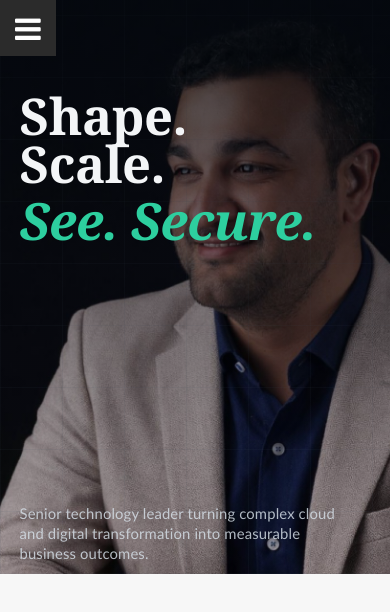
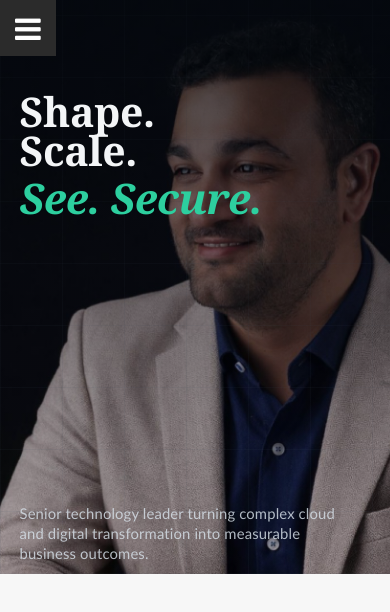
Before and after one commit to uchit/personal_site, a plain HTML site: page index.html in a window 390 px wide. Drawn offline with nearby package versions, Linux system fonts and the light colour scheme; files whose address does not match are found by name.

Commit message:
Further reduce homepage hero headline font size

```diff
--- a/css/custom-style.css
+++ b/css/custom-style.css
@@ -1606,7 +1606,7 @@ iframe[src*="tawk.to"] {
     font-family: "Georgia", "Times New Roman", serif;
     font-weight: 700;
     color: #f3f5f7;
-    font-size: clamp(48px, 7vw, 96px) !important;
+    font-size: clamp(36px, 5.2vw, 72px) !important;
     letter-spacing: -0.01em;
 }
 
@@ -1616,7 +1616,7 @@ iframe[src*="tawk.to"] {
     font-style: italic;
     font-weight: 700;
     color: #2dcf9f;
-    font-size: clamp(52px, 7.2vw, 100px) !important;
+    font-size: clamp(40px, 5.6vw, 76px) !important;
     letter-spacing: -0.012em;
 }
 
@@ -1651,12 +1651,12 @@ iframe[src*="tawk.to"] {
     }
 
     #home .hero-line-solid {
-        font-size: clamp(34px, 13vw, 62px) !important;
+        font-size: clamp(28px, 10.5vw, 48px) !important;
     }
 
     #home .hero-line-accent {
         margin-top: 8px;
-        font-size: clamp(36px, 13.2vw, 64px) !important;
+        font-size: clamp(30px, 10.8vw, 50px) !important;
     }
 
     #home .hero-subtitle {
```
